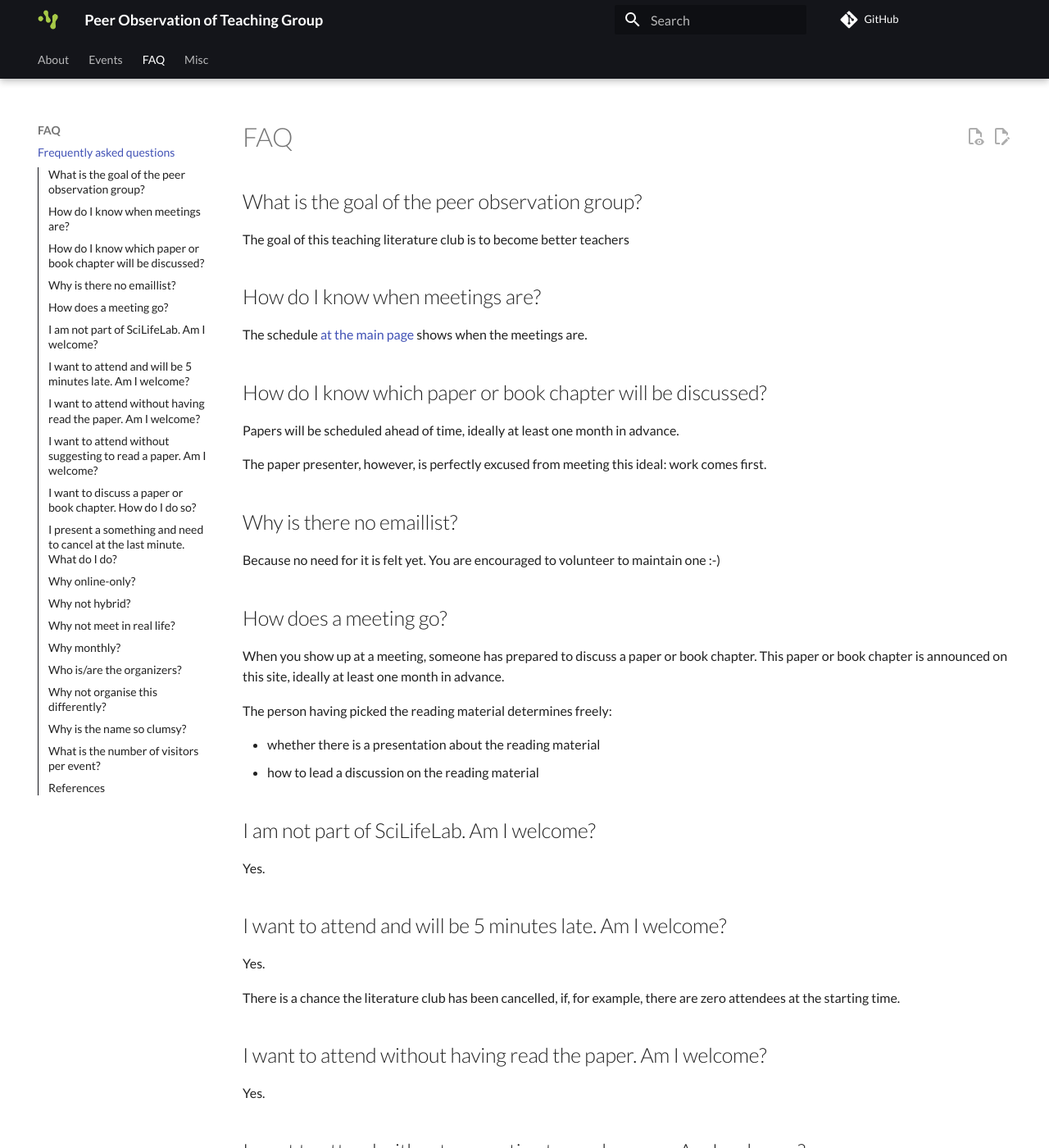
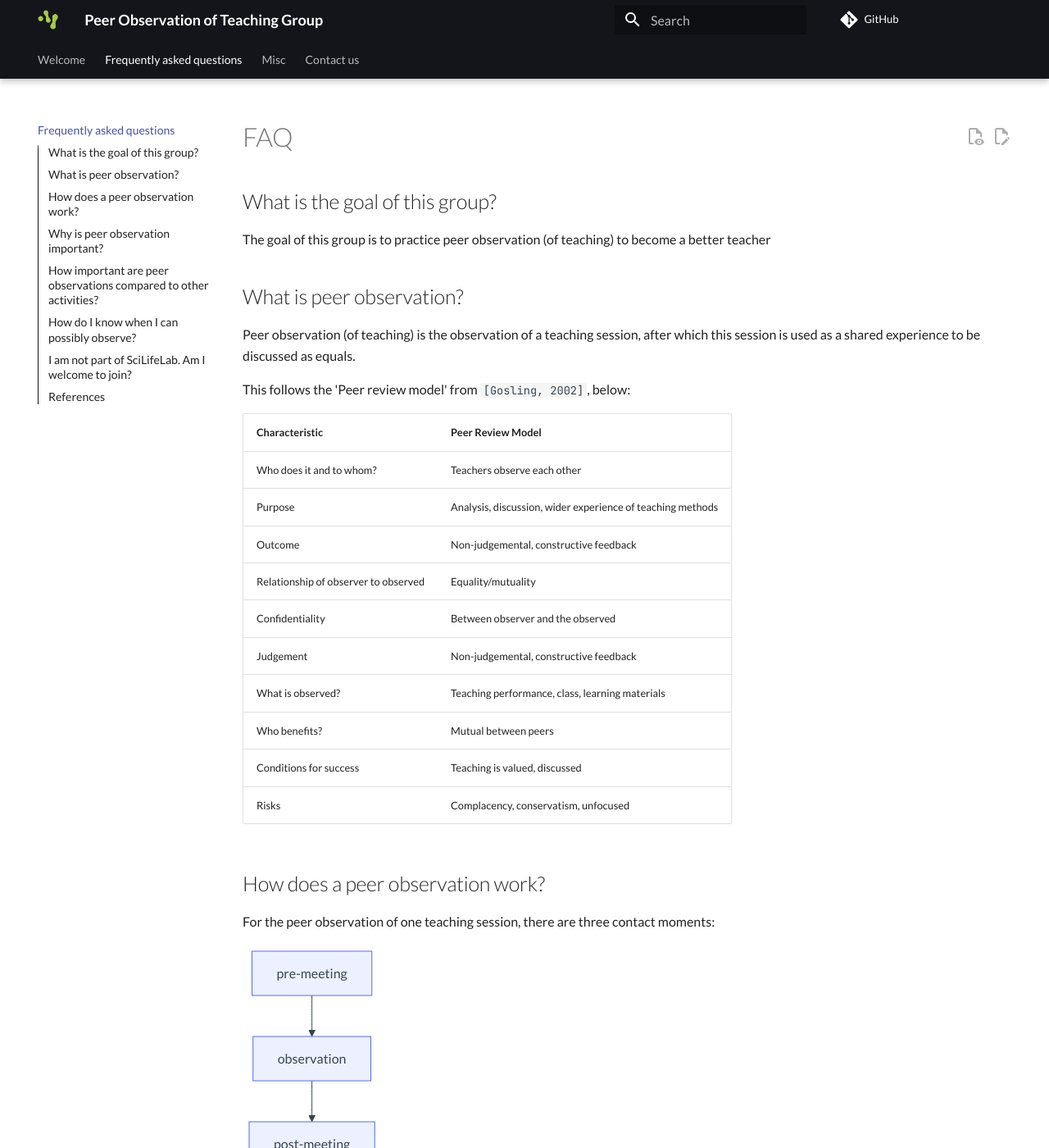
Before and after one commit to SciLifeLab/peer_observation_of_teaching_group, an MkDocs documentation site: the page built from docs/faq.md, in a window 1280 px wide and 1400 px high. Shown: the whole window at 82% size. Built offline with MkDocs 1.6.1 and Material for MkDocs 9.7.7, drawn with Linux system fonts in a browser that asks for light colours; comment, search, counter and statistics services are not loaded; some of the changed text lies outside the part shown.

Commit message:
Go through content

````diff
--- a/docs/data.md
+++ /dev/null
@@ -1,47 +0,0 @@
----
-tags:
-  - data
-  - measurements
----
-
-# Data
-
-This is the data collected by the Peer Observation of Teaching Group.
-
-## [n_visitors_per_event.csv](data/n_visitors_per_event.csv)
-
-The number of visitors per Peer Observation of Teaching Group event.
-
-| Field        | Description                                            |
-| ------------ | ------------------------------------------------------ |
-| `date`       | The data in `YYYYMMDD` format                          |
-| `n`          | The number of people. This includes the presenter(s)   |
-
-![The number of visitors per event](data/n_visitors_per_event.png)
-
-> The number of visitors per event
-
-## [data_request.csv](data/data_request.csv)
-
-The status of data requests sent to the authors of paper discussed
-in the Peer Observation of Teaching Group.
-
-| Field          | Description                                              |
-| -------------- | -------------------------------------------------------- |
-| `request_date` | The date an email request was sent, in `YYYYMMDD` format |
-| `status_date`  | The date of the current status , in `YYYYMMDD` format    |
-| `status`       | The status of the data request, see values below         |
-
-| `status` value | Description             |
-| -------------- | ----------------------- |
-| `no_reply`     | No reply to the email   |
-| `denied`       | The request was denied, |
-| `provided`     | The data was provided   |
-
-![Frequency of data requests](data/data_request_status_frequency.png)
-
-> Frequency of data requests
-
-Provided as paradata are the emails to contact an author,
-in the form `email_[request_date].txt`. The script `plot_data_requests.R`
-checks if all requests have a file with an email text provided.
--- a/docs/faq.md
+++ b/docs/faq.md
@@ -7,157 +7,160 @@
 
 # FAQ
 
-## What is the goal of the peer observation group?
+## What is the goal of this group?
 
-The goal of this teaching literature club is
-to become better teachers
+The goal of this group is
+to practice peer observation (of teaching)
+to become a better teacher
 
-## How do I know when meetings are?
+## What is peer observation?
 
-The schedule [at the main page](README.md) shows when the meetings are.
+Peer observation (of teaching) is the observation of a teaching session,
+after which this session is used as a shared experience to be discussed
+as equals.
 
-## How do I know which paper or book chapter will be discussed?
+This follows the 'Peer review model' from `[Gosling, 2002]`, below:
 
-Papers will be scheduled ahead of time,
-ideally at least one month in advance.
+<!-- markdownlint-disable MD013 --><!-- Tables cannot be split up over lines, hence will break 80 characters per line -->
 
-The paper presenter, however, is perfectly excused
-from meeting this ideal: work comes first.
+**Characteristic**                   | **Peer Review Model**
+-------------------------------------|------------------------------------------------------------
+Who does it and to whom?             | Teachers observe each other
+Purpose                              | Analysis, discussion, wider experience of teaching methods
+Outcome                              | Non-judgemental, constructive feedback
+Relationship of observer to observed | Equality/mutuality
+Confidentiality                      | Between observer and the observed
+Judgement                            | Non-judgemental, constructive feedback
+What is observed?                    | Teaching performance, class, learning materials
+Who benefits?                        | Mutual between peers
+Conditions for success               | Teaching is valued, discussed
+Risks                                | Complacency, conservatism, unfocused
 
-## Why is there no emaillist?
+<!-- markdownlint-enable MD013 -->
 
-Because no need for it is felt yet.
-You are encouraged to volunteer to maintain one :-)
+## How does a peer observation work?
 
-## How does a meeting go?
+For the peer observation of one teaching session,
+there are three contact moments:
 
-When you show up at a meeting,
-someone has prepared to discuss a paper or book chapter.
-This paper or book chapter is announced on this site,
-ideally at least one month in advance.
+```mermaid
+flowchart TD
+    pre-meeting --> observation --> post-meeting
+```
 
-The person having picked the reading material determines freely:
+To make a peer observation a pleasant experience,
+these are some recommendations, from `[Siddiqui et al., 2007]`:
 
-- whether there is a presentation about the reading material
-- how to lead a discussion on the reading material
+Tip | Title, from `[Siddiqui et al., 2007]`
+----|-------------------------------------------------------------------
+1   | Choose the observer carefully
+2   | Set aside time for the peer observation
+3   | Clarify expectations
+4   | Familiarise yourself with the course
+5   | Select the instrument wisely
+6   | Include students
+7   | Be objective
+8   | Resist the urge to compare with your own teaching style
+9   | Do not intervene
+10  | Follow the general principles for feedback
+11  | Respect confidentiality
+12  | Make it a learning experience
 
-## I am not part of SciLifeLab. Am I welcome?
+Here are the phases combined with the recommendations from
+`[Siddiqui et al., 2007]` combined:
+
+
+```mermaid
+flowchart TD
+  subgraph schedule[Schedule]
+    tip_1[1. Choose the observer carefully]
+    tip_4[4. Familiarise yourself with the course]
+    tip_5[5. Select the instrument wisely]
+  end
+  subgraph pre-meeting[Pre-meeting]
+    tip_2[2. Set aside time for the peer observation]
+    tip_3[3. Clarify expectations]
+    tip_11[11. Respect confidentiality]
+  end
+  subgraph observation[Observation]
+    tip_6[6. Include students]
+    tip_9[9. Do not intervene]
+  end
+  subgraph post-meeting[Post-meeting]
+    tip_7[7. Be objective]
+    tip_8[8. Resist the urge to compare with your own teaching style]
+    tip_10[10. Follow the general principles for feedback]
+    tip_12[12. Make it a learning experience]
+  end
+  schedule --> pre-meeting --> observation --> post-meeting
+```
+
+## Why is peer observation important?
+
+- Peer observation of teaching is
+  **one of the two most important ways**
+  to grow as a teacher `[Lowyck and Verloop, 1995]`.
+- Peer observation of teaching is **thé** tool of choice
+  to support the educational development of university teachers
+  `[Bélisle and Fernandez, 2024]`
+- in professional teacher development in universities,
+  peer observation of teaching is **one of the few things**
+  valued among university teachers `[Smith and Wyness, 2025]`
+
+## How important are peer observations compared to other activities?
+
+- It is among the **two** most important ways to grow as a teaching
+  (the other being self-reflection)
+  `[Lowyck and Verloop, 1995]`.
+- It is the **one** tool of choice to support
+  the educational development of university teachers
+  `[Bélisle and Fernandez, 2024]`
+- It is **one of the few things**
+  valued among university teachers
+  as a professional teacher development activity
+  `[Smith and Wyness, 2025]`
+- On their own, workshops are not enough
+  to actually grow as a teacher `[Steinert et al., 2016]`
+- There is no evidence that feedback from learners
+  improves teaching `[Kember et al., 2002]`
+
+## How do I know when I can possibly observe?
+
+Opportunities to observe are announced in:
+
+- The SciLifeLab `#peer-observation-of-teaching` channel
+- The email list
+
+## I am not part of SciLifeLab. Am I welcome to join?
 
 Yes.
 
-## I want to attend and will be 5 minutes late. Am I welcome?
-
-Yes.
-
-There is a chance the literature club has been cancelled, if,
-for example, there are zero attendees at the starting time.
-
-## I want to attend without having read the paper. Am I welcome?
-
-Yes.
-
-## I want to attend without suggesting to read a paper. Am I welcome?
-
-Yes.
-
-## I want to discuss a paper or book chapter. How do I do so?
-
-Great!
-
-**First**, we need to know, so we can put you in the schedule and share
-the reading materials one meeting in advance with the rest.
-
-To let us know:
-[create an issue](https://github.com/SciLifeLab/peer_observation_of_teaching_group/issues)
-or send an email to `richel.bilderbeek@icm.uu.se`.
-
-**Second**, on the day you discuss a paper or book chapter,
-you may determine freely:
-
-- whether there is a presentation about the reading material
-- how to lead a discussion on the reading material
-
-The meeting will end sharply on time!
-
-## I present a something and need to cancel at the last minute. What do I do?
-
-Create an Issue here or send an email to `richel.bilderbeek@icm.uu.se`.
-Elin and Richel will always have a paper to be discussed ready.
-
-## Why online-only?
-
-SciLifeLab is a national organisation throughout Sweden,
-hence online is the norm.
-
-## Why not hybrid?
-
-We felt it was reasonable to start online-only first.
-Hybrid meetings are more complex,
-but we can imagine we go hybrid one day,
-when groups in different cities start gathering.
-
-## Why not meet in real life?
-
-SciLifeLab is a national organisation throughout Sweden,
-so meeting in real life (in any one place) would exclude most of SciLifeLab.
-
-## Why monthly?
-
-A successful journal club meets at
-regular and predictable intervals `[Deenadayalan et al., 2008]`.
-
-For this club, we felt that monthly is a reasonable starting frequency.
-If the schedule starts overflowing,
-we will consider doing this every two weeks.
-
-## Who is/are the organizers?
-
-Within an effective journal club it is clear who
-(singular or plural) leads it `[Deenadayalan et al., 2008]`.
-
-Currently, Richel is chairman and Elin is vice chairman.
-
-## Why not organise this differently?
-
-Because this is the current plan.
-
-There are points we feel we can deviate from the literature:
-
-- In this club, attendance is not expected and not recorded and not mandatory
-  (instead of the advice to have attendance expected and/or recorded
-  and/or mandatory `[Deenadayalan et al., 2008]`).
-  We feel this does not fit the SciLifeLab life of flexible schedule
-
-You can share your feedback at this repository by:
-
-- creating an [Issue](https://github.com/SciLifeLab/peer_observation_of_teaching_group/issues):
-  this results in a public discussion and require a GitHub account
-- sending an email to `richel.bilderbeek@icm.uu.se`
-- share your feedback in the next round:
-  a round of collection of feedback is planned in November,
-  i.e. after the third meeting.
-  These results will probably be shared in December,
-  i.e. during the fourth meeting.
-
-## Why is the name so clumsy?
-
-For two reasons:
-
-- is uses only simple words, hence no 'pedagogy' in the name
-- at least one of the organizers thinks
-  it is funny to have such a clumsy name,
-  as it is unclear if it is a club to
-  read the pedagogy literature or that it
-  teaches literature.
-
-## What is the number of visitors per event?
-
-The number of visitors per event can be found
-at [the 'Data' page](data.md).
-
 ## References
 
-- `[Deenadayalan et al., 2008]`
-  Deenadayalan, Yamini, et al.
-  "How to run an effective journal club: a systematic review."
-  Journal of evaluation in clinical practice 14.5 (2008): 898-911.
+- `[Bélisle and Fernandez, 2024]`
+  Bélisle, Marilou, Valérie Jean, and Nicolas Fernandez.
+  "The educational development of university teachers:
+  mapping the landscape." Frontiers in Education.
+  Vol. 9. Frontiers Media SA, 2024.
+- `[Kember et al., 2002]`
+  Kember, David, Doris YP Leung, and KyP Kwan.
+  "Does the use of student feedback questionnaires improve
+  the overall quality of teaching?."
+  Assessment & Evaluation in Higher Education 27.5 (2002): 411-425.
+- `[Lowyck and Verloop, 1995]`
+  Lowyck, Joost, and Nico Verloop. Onderwijskunde:
+  een kennisbasis voor professionals. Wolters-Noordhoff, 1995.
+- `[Siddiqui et al., 2007]`
+  Siddiqui, Zarrin Seema, Diana Jonas-Dwyer, and Sandra E. Carr.
+  "Twelve tips for peer observation of teaching."
+  Medical teacher 29.4 (2007): 297-300.
+- `[Smith and Wyness, 2025]`
+  Smith, Bethany, and Lynne Wyness.
+  "What makes professional teacher development in universities effective?
+  Lessons from an international systematised review."
+  Professional Development in Education 51.7 (2025): 1550-1572.
+  [DOI](https://doi.org/10.1080/19415257.2024.2386666)
+- `[Steinert et al., 2016]`
+  Steinert, Yvonne, et al. "A systematic review of faculty development
+  initiatives designed to enhance teaching effectiveness:
+  A 10-year update: BEME Guide No. 40." Medical teacher 38.8 (2016): 769-786.
--- a/docs/reflections.md
+++ /dev/null
@@ -1,50 +0,0 @@
----
-tags:
-  - reflections
-  - contemplate
-  - ideas
-  - vision
----
-
-# Reflections
-
-## 2024-11-28 by Richèl
-
-After three TLCs, I am quite happy.
-Below is why, followed by future plans
-
-### The scheduling has adapted to reflect our group size
-
-The first TLC was scheduled from a Doodle
-and nobody was there.
-To fix this, me and two people that were interested
-picked a date.
-Since then, in the last 5 minutes, we schedule our next meeting
-altogether. As we are a small group, this works perfect.
-
-### Everyone involved
-
-I pay attention that everyone gets to talk.
-Maybe this is too disruptive at times,
-but when asking for feedback, people
-tell me it is fine.
-
-### Enjoyable conversations
-
-As far as I see, the conversations are enjoyable.
-I feel that there is nobody being dominant in our
-meetings (except for me, that want everyone to speak his/her
-mind, but that is not someone dominating a discussion).
-I feel lucky with our current participants who
-seem to care about a healthy conversation too.
-
-### Fancy site
-
-As I feel the club is doing well,
-I've decided to turn the GitHub
-repository into a more fancy site.
-
-### Future plans
-
-Keep going as it is: it seems to go fine.
-Reflect again before summer.
--- a/mkdocs.yml
+++ b/mkdocs.yml
@@ -3,16 +3,12 @@
 repo_url: https://github.com/SciLifeLab/peer_observation_of_teaching_group
 
 nav:
-  - About:
-      - About us: README.md
-  - Events: events/README.md
-  - FAQ:
-      - Frequently asked questions: faq.md
+  - Welcome: README.md
+  - Frequently asked questions: faq.md
   - Misc:
-      - Data: data.md
       - Code of conduct: code_of_conduct.md
       - Contributing: contributing.md
-      - Reflections: reflections.md
+  - Contact us: contact_us.md
 
 theme:
   name: material
````
Also changed, not shown: docs/contact_us.md (added, +57 -0 lines), docs/contributing.md (+7 -5 lines), docs/how_to.md (deleted, +0 -81 lines), docs/papers_wishlist.md (deleted, +0 -23 lines), docs/freelists_logo.png (added), docs/freelists_logo_114_x_34.png (added).
